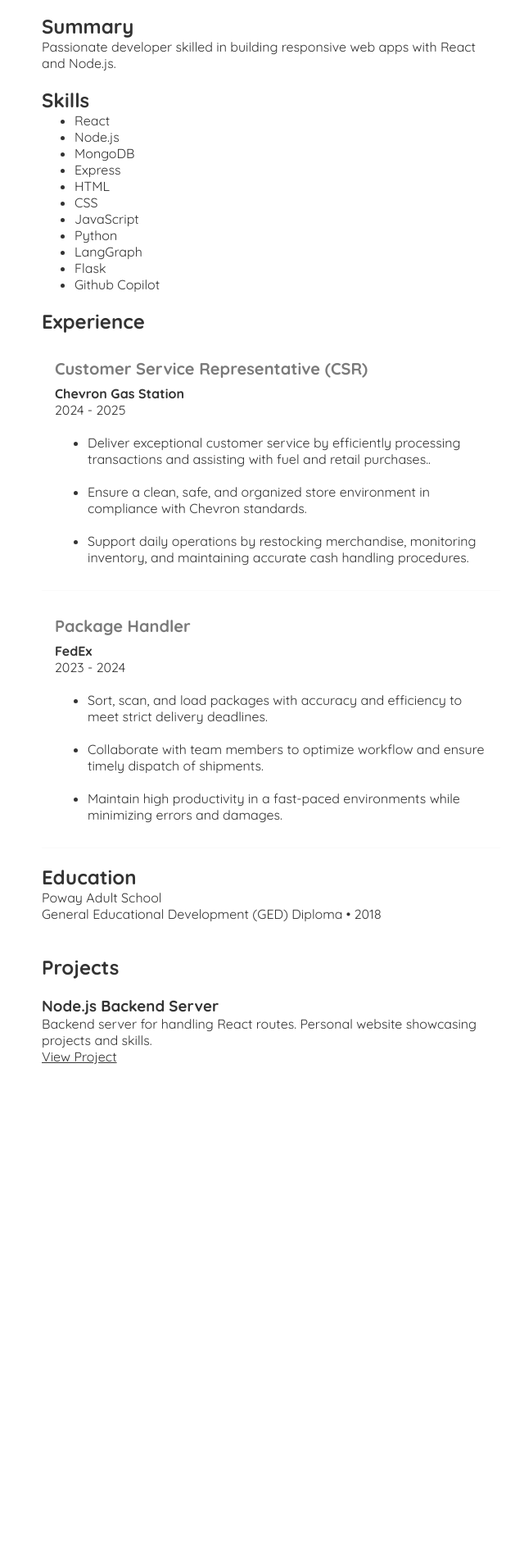
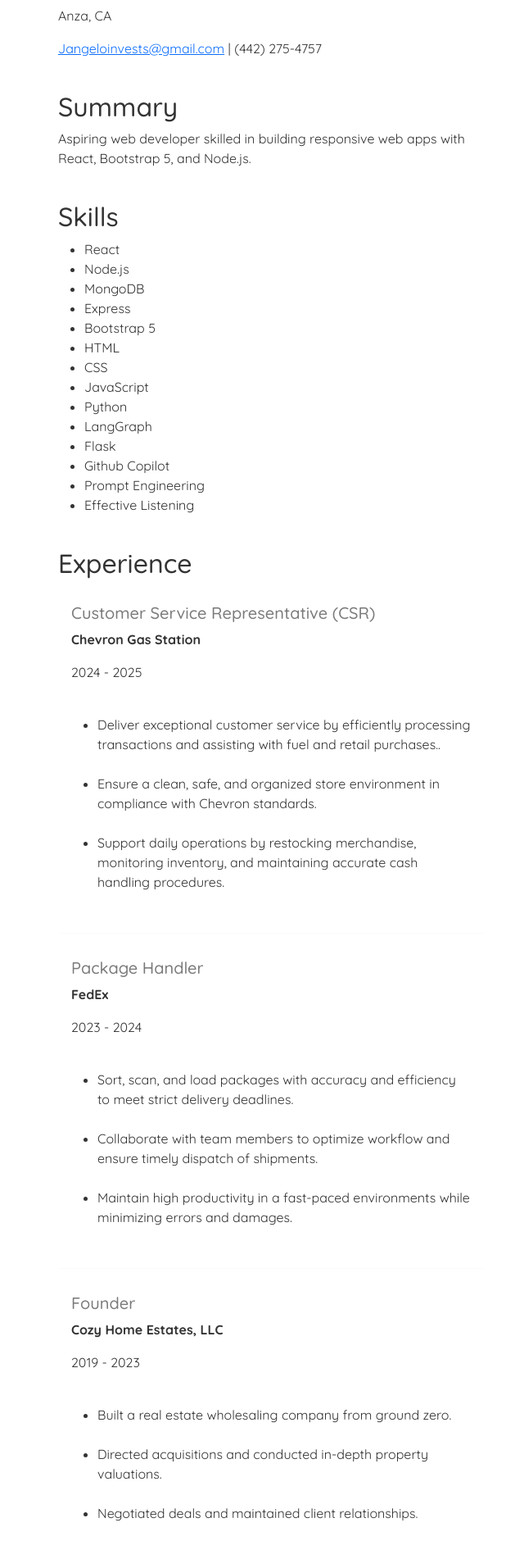
Before and after one commit to jeffreybuencamino/testing-frontend-v1, a React (Create React App) app: page /personal-resume in a window 1280 px wide. Shown: the part 298-2200 px from the top of the page at 82% size, without its empty margins (309-949 px from the left). Before the commit the page ends 1717 px from the top, so only its background shows below. Built offline with nearby package versions, Linux system fonts and the light colour scheme; no server answers.

Commit message:
updated resumeData json

```diff
--- a/public/index.html
+++ b/public/index.html
@@ -25,6 +25,8 @@
       Learn how to configure a non-root public URL by running `npm run build`.
     -->
     <title>Jeff's node.js Blog</title>
+    <link href="https://cdn.jsdelivr.net/npm/bootstrap@5.0.2/dist/css/bootstrap.min.css" rel="stylesheet" integrity="sha384-EVSTQN3/azprG1Anm3QDgpJLIm9Nao0Yz1ztcQTwFspd3yD65VohhpuuCOmLASjC" crossorigin="anonymous">
+
   </head>
   <body>
     <noscript>You need to enable JavaScript to run this app.</noscript>
@@ -39,5 +41,6 @@
       To begin the development, run `npm start` or `yarn start`.
       To create a production bundle, use `npm run build` or `yarn build`.
     -->
+      <script src="https://cdn.jsdelivr.net/npm/bootstrap@5.0.2/dist/js/bootstrap.bundle.min.js" integrity="sha384-MrcW6ZMFYlzcLA8Nl+NtUVF0sA7MsXsP1UyJoMp4YLEuNSfAP+JcXn/tWtIaxVXM" crossorigin="anonymous"></script>
   </body>
 </html>
--- a/src/PersonalResume.js
+++ b/src/PersonalResume.js
@@ -9,7 +9,7 @@ const PersonalResume = () => {
     linkedin: "linkedin.com/in/you",
     github: "github.com/you",
     summary:
-      "Passionate developer skilled in building responsive web apps with React and Node.js.",
+      "Aspiring web developer skilled in building responsive web apps with React, Bootstrap 5, and Node.js.",
     experience: [
       {
         company: "Chevron Gas Station",
@@ -33,6 +33,17 @@ const PersonalResume = () => {
           "Maintain high productivity in a fast-paced environments while minimizing errors and damages."
         ],
       },
+      {
+        company: "Cozy Home Estates, LLC",
+        role: "Founder",
+        from: "2019",
+        to: "2023",
+        bullets: [
+          "Built a real estate wholesaling company from ground zero.",
+          "Directed acquisitions and conducted in-depth property valuations.",
+          "Negotiated deals and maintained client relationships."
+        ]
+      }
     ],
     education: [
       {
@@ -41,13 +52,23 @@ const PersonalResume = () => {
         year: "2018",
       },
     ],
-    skills: ["React", "Node.js", "MongoDB", "Express", "HTML", "CSS", "JavaScript", "Python", "LangGraph", "Flask", "Github Copilot"],
+    skills: ["React", "Node.js", "MongoDB", "Express", "Bootstrap 5", "HTML", "CSS", "JavaScript", "Python", "LangGraph", "Flask", "Github Copilot", "Prompt Engineering", "Effective Listening"],
     projects: [
       {
         name: "Node.js Backend Server",
-        description: "Backend server for handling React routes. Personal website showcasing projects and skills.",
+        description: "Backend server for handling React routes for blog. Personal website showcasing projects and skills.",
         link: "https://github.com/jeffreybuencamino/testing-backendNode.js-v1",
       },
+      {
+        name: "Real Estate CRM (Node.js, React, MongoDB)",
+        description: "Custom real estate CRM CRUD application that manages leads, sends to live MongoDB database, utilizes Node.js backend, etc. ",
+        link: "https://github.com/jeffreybuencamino/rei-crm-frontend",
+      },
+      {
+        name: "AI Voice Assistant (Retell AI, Flask, HTTP Requests)",
+        description: "Custom Voice Assistant meant to answer prospective employer phone calls for prospective employers highlighting skills, experience, etc. Utilizes Retell AI, HTTP requests, and Flask.",
+        link: "https://github.com/jeffreybuencamino/retell-ai-voice-assistant"
+      }
     ],
   };
 
@@ -109,10 +130,37 @@ const PersonalResume = () => {
       <section>
         <h2>Projects</h2><br />
         {resumeData.projects.map((proj, i) => (
-          <div key={i}>
+          <div className="m-2 blog-preview" key={i}>
             <h3>{proj.name}</h3>
             <p>{proj.description}</p>
             <a href={proj.link} target="_blank" rel="noreferrer">View Project</a>
+
+
+              {/* ADDS XTRA </a> TAG FOR 2ND TO LAST PROJECT  */}
+            {i === resumeData.projects.length - 2 && (
+               <a
+                href="https://github.com/jeffreybuencamino/rei-crm-backend"
+                target="_blank"
+                rel="noreferrer"
+                className="ms-3"
+                // style={{ marginLeft: '10px', color: 'blue' }}
+              >
+                View Project Backend
+              </a>
+            )}
+
+            {/* ADDS XTRA </a> TAG FOR LAST PROJECT */}
+            {i === resumeData.projects.length - 1 && (
+              <a
+                href="https://example.com/extra-link"
+                target="_blank"
+                rel="noreferrer"
+                className="ms-3"
+                // style={{ marginLeft: '10px', color: 'blue' }}
+              >
+                Test my voice assistant
+              </a>
+            )}
           </div>
         ))}
       </section>
```
